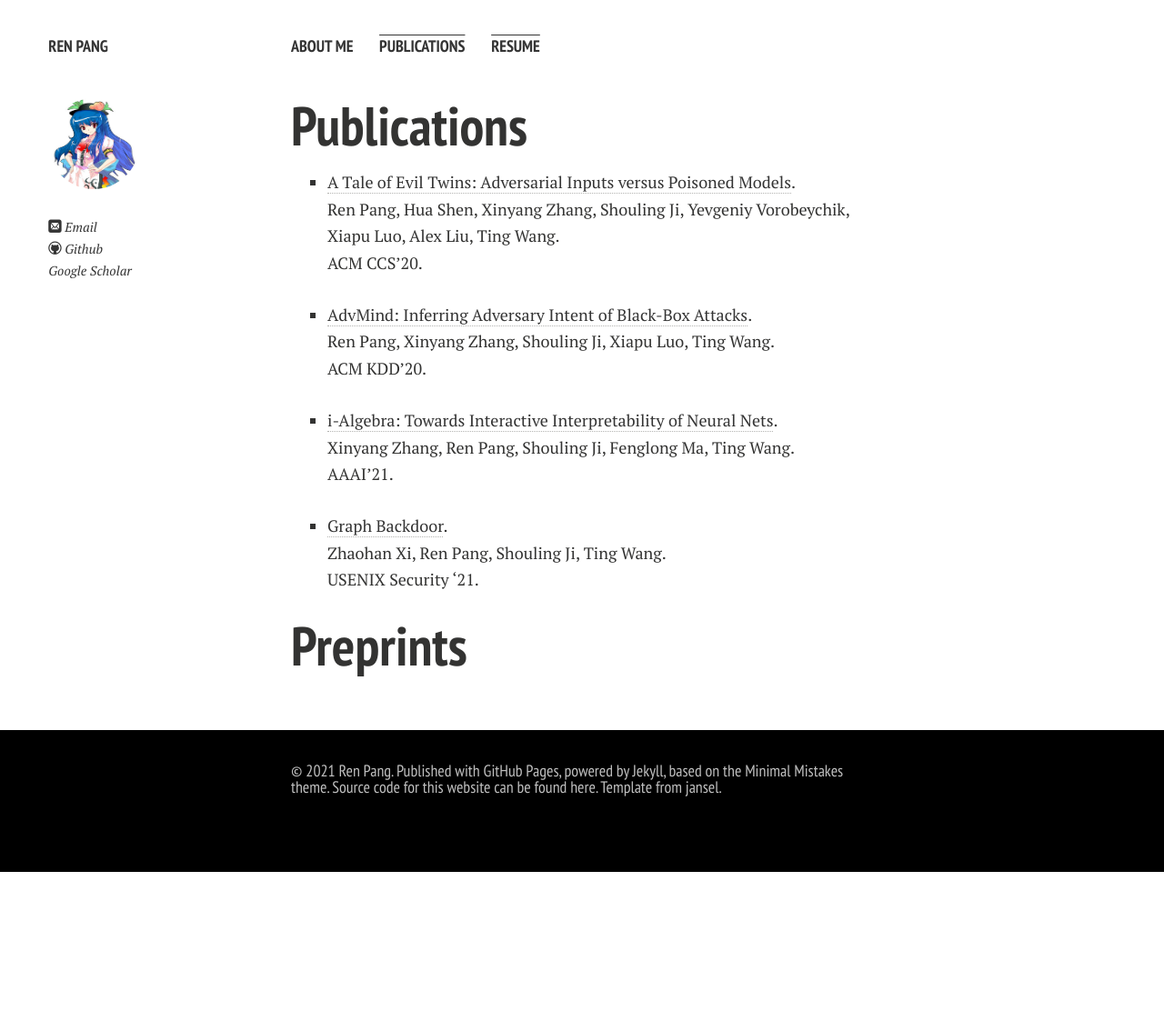
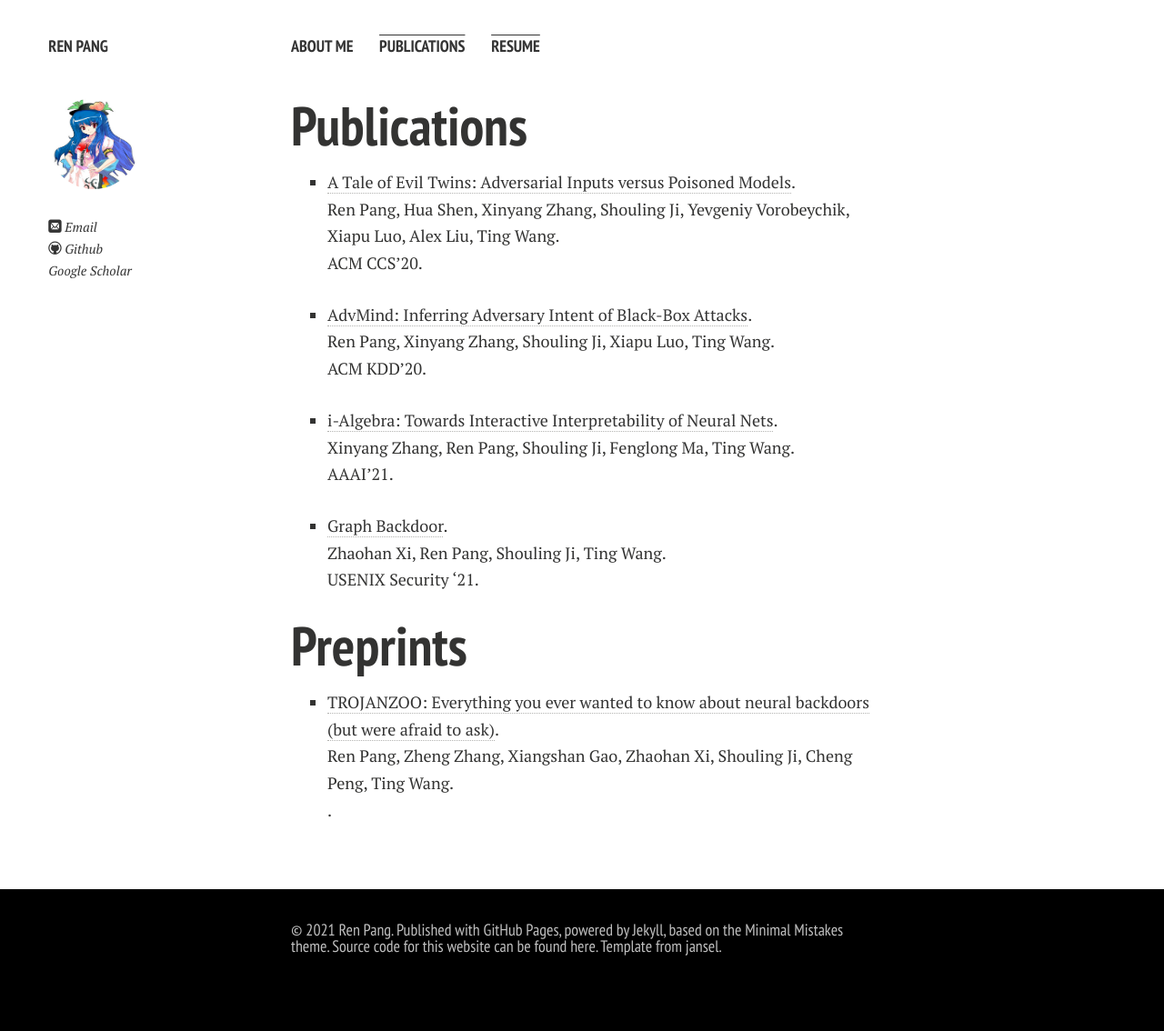
Before and after one commit to ain-soph/ain-soph.github.io, a Jekyll site: the page built from publications.md, in a window 1280 px wide. Shown: the whole page at 91% size. Built offline with Jekyll 4.4.1, drawn with Linux system fonts in a browser that asks for light colours; nearby versions of some CDN libraries; a style sheet for code colours, icons or effects is not loaded; before the commit the page ends 959 px from its top, so only the background shows below that.

Commit message:
update preprints

```diff
--- a/publications.md
+++ b/publications.md
@@ -46,3 +45,19 @@ preprints:
 
 
 # Preprints
+
+{% for preprint in page.preprints %}
+{% unless preprint.hidden %}
+  - {% if preprint.url %} [{{preprint.title}}]({{preprint.url}}).
+    {% else %} {{preprint.title}}.
+    {% endif %}{% if preprint.type %}({{preprint.type}})
+    {% endif %}<br>
+    {{preprint.author}}.<br>
+    {% if preprint.type == 'Technical Report' %}{{preprint.number}}
+    {% endif %}{{preprint.booktitle}}{{preprint.school}}{{preprint.journal}}.<br>
+    {% if preprint.address %}{{preprint.address}}.
+    {% endif %}{% if preprint.slides %}[Slides]({{preprint.slides}}).
+    {% endif %}{% if preprint.bibtex %}[Bibtex]({{preprint.bibtex}}).
+    {% endif %}
+{% endunless %}
+{% endfor %}
```
Also changed, not shown: other parts of publications.md (+0 -1 lines).
